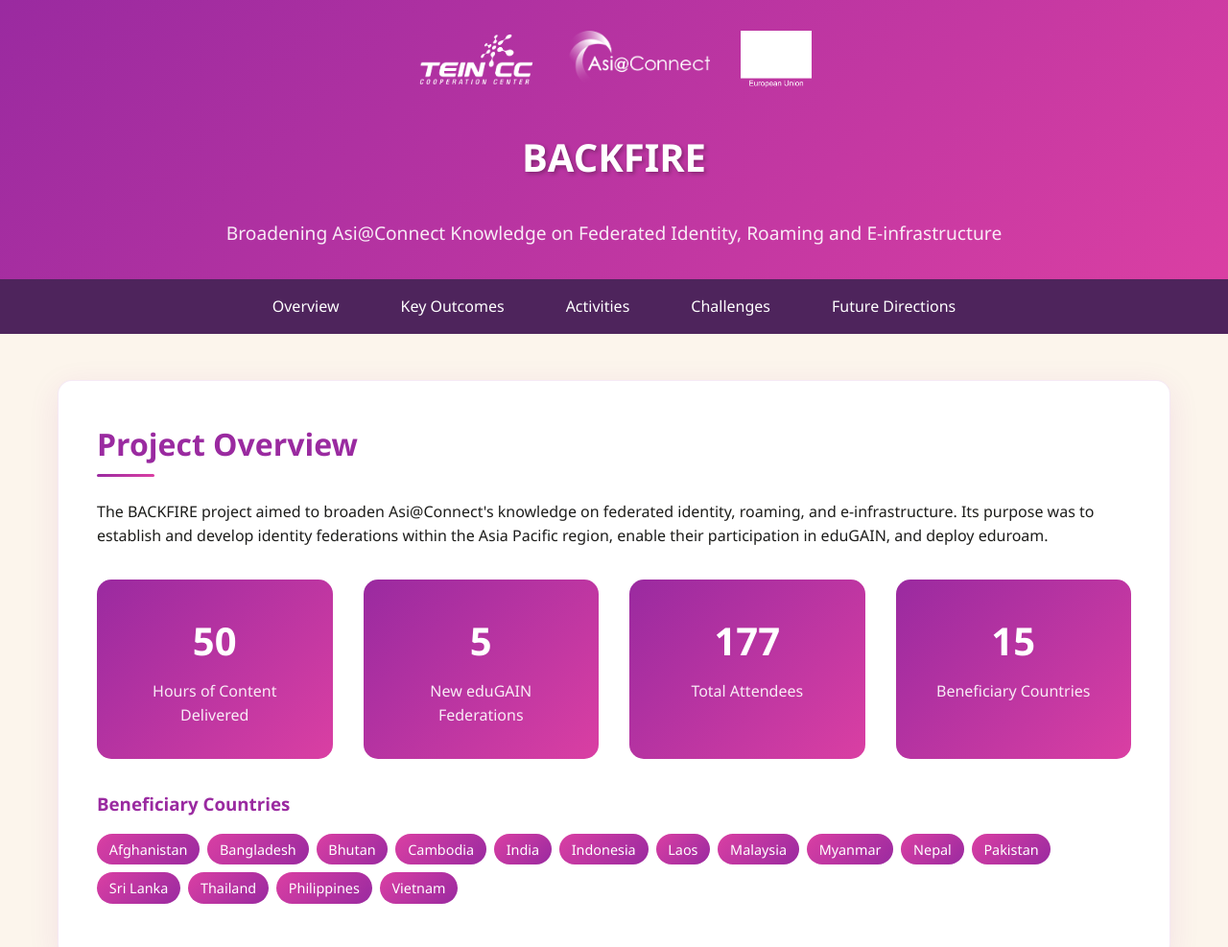
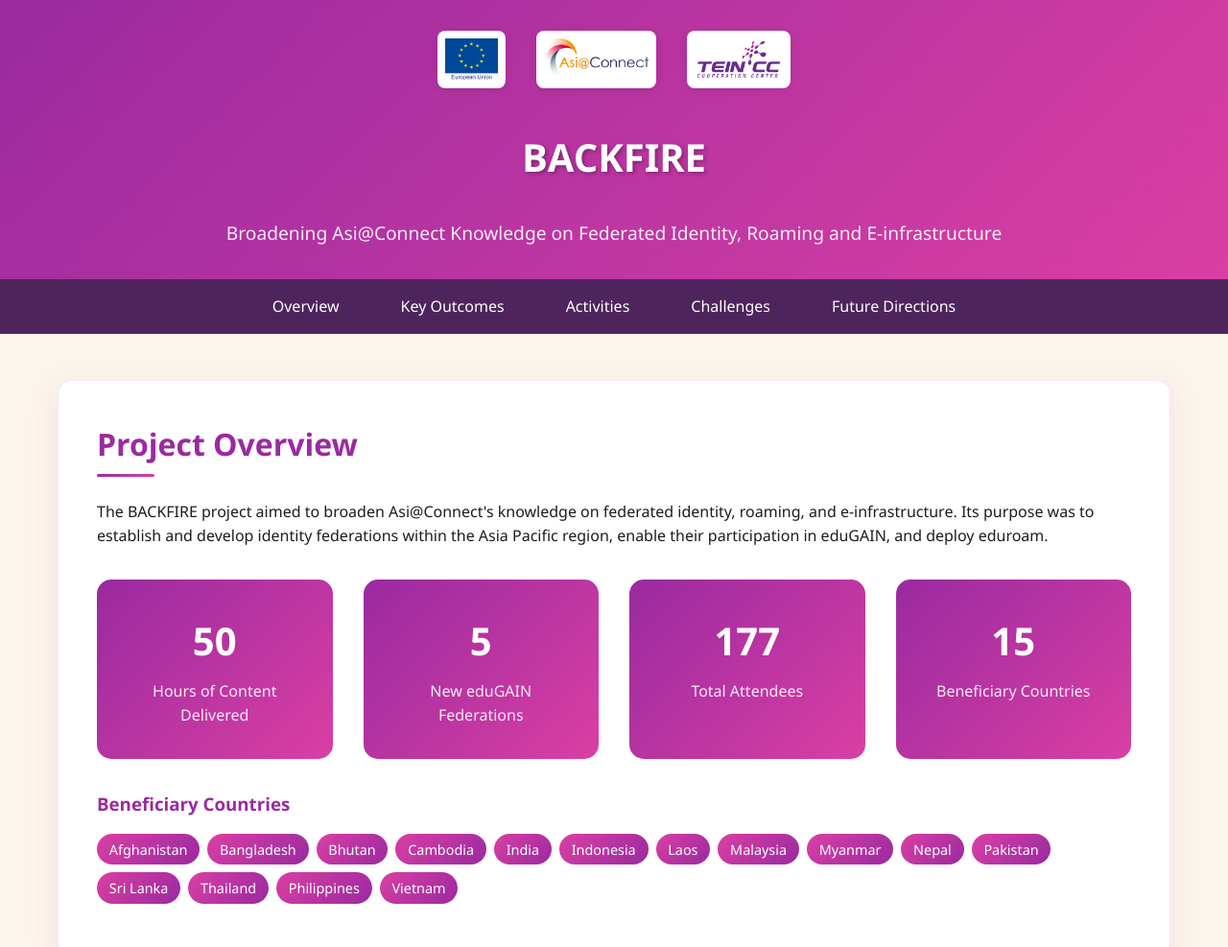
Before and after one commit to aimediadev933-sudo/c2wp4prj23, a plain HTML site: page index.html in a window 1280 px wide. Shown: the top 987 px of the page at 96% size. Drawn offline with Linux system fonts and the light colour scheme.

Commit message:
Update index.html

```diff
--- a/index.html
+++ b/index.html
@@ -60,8 +60,11 @@
         .logo {
             height: 60px;
             width: auto;
-            filter: brightness(0) invert(1);
             transition: transform 0.3s ease;
+            background: white;
+            padding: 8px;
+            border-radius: 8px;
+            box-shadow: 0 2px 10px rgba(0,0,0,0.1);
         }
 
         .logo:hover {
@@ -307,6 +310,7 @@
 
             .logo {
                 height: 45px;
+                padding: 6px;
             }
 
             .nav-menu {
@@ -391,9 +395,9 @@
         <div class="container">
             <div class="header-content">
                 <div class="logos">
+                    <img src="images/logos/eu-logo.png" alt="European Union" class="logo">
+                    <img src="images/logos/asia-connect-logo.png" alt="Asi@Connect" class="logo">
                     <img src="images/logos/tein-logo.png" alt="TEIN*CC" class="logo">
-                    <img src="images/logos/asia-connect-logo.png" alt="Asi@Connect" class="logo">
-                    <img src="images/logos/eu-logo.png" alt="European Union" class="logo">
                 </div>
                 <h1>BACKFIRE</h1>
                 <p class="subtitle">Broadening Asi@Connect Knowledge on Federated Identity, Roaming and E-infrastructure</p>
```
